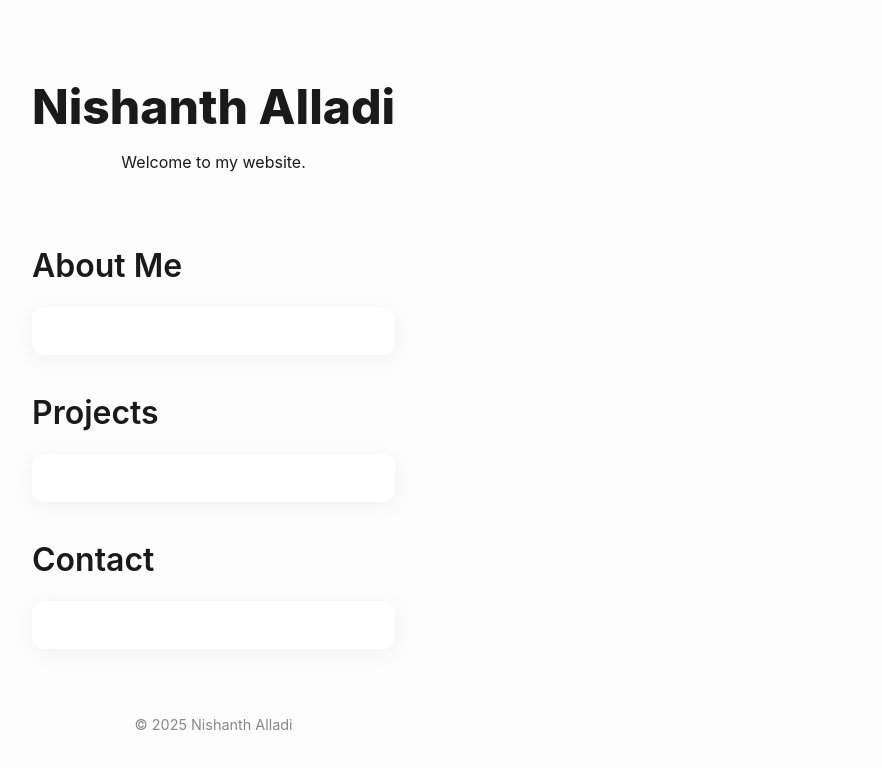
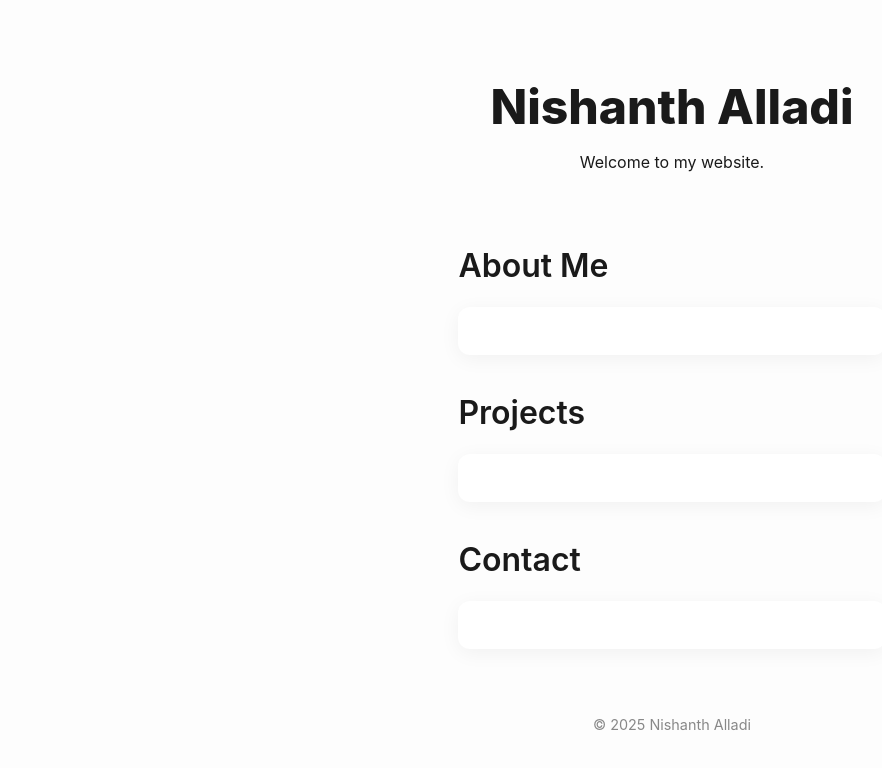
Before and after one commit to nishanthalladi/personal-website-frontend, a React (Vite) app: page / in a window 1280 px wide. Shown: the top 768 px of the page, without its empty margins (0-882 px from the left). Built offline with nearby package versions, Linux system fonts and the light colour scheme.

Commit message:
center content

```diff
--- a/src/App.css
+++ b/src/App.css
@@ -4,11 +4,15 @@ body {
   background-color: #fdfdfd;
   color: #1a1a1a;
   line-height: 1.6;
+  height: 100vh;
+  display: flex;
+  align-items: center;
+  justify-content: center;
 }
 
 .container {
   max-width: 800px;
-  margin: auto;
+  width: 100%;
   padding: 2rem;
 }
 
```
